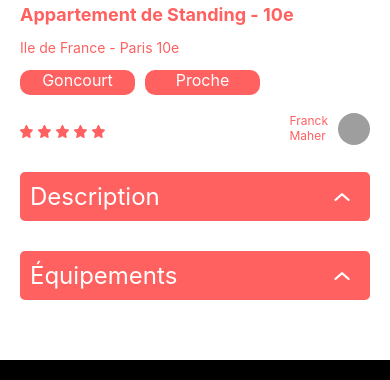
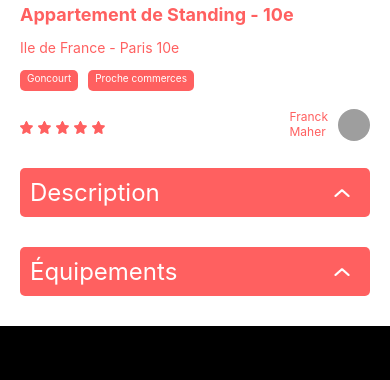
Before and after one commit to IanPelina/Kasa, a React (Create React App) app: page /logements/0979876d in a window 390 px wide. Shown: the part 405-785 px from the top of the page. Built offline with nearby package versions, Linux system fonts and the light colour scheme; grey boxes are pictures that could not be loaded.

Commit message:
manque lien + organisation sass fichier +(collapse/accordion)

```diff
--- a/src/components/Carrousel/Carrousel.jsx
+++ b/src/components/Carrousel/Carrousel.jsx
@@ -28,10 +28,11 @@ export default function Carrousel({pictures}) {
     return(
 
         <div className="apartment__img">
+            {pictures.length > 1 && (
             <div className="arrows">
-                <img className="show arrow left" src={left} onClick={previousSlide}/>
-                <img className="show arrow right" src={right} onClick={nextSlide}/>
-            </div>
+                <img className="show arrow left" src={left} onClick={previousSlide} />
+                <img className="show arrow right" src={right} onClick={nextSlide} />
+            </div>)}
             {pictures.map((picture, i) => (
                 <img key={picture} src={picture} className={getClassName(i)}></img>
             ))}
--- a/src/styles/SASS/partials/_housing.scss
+++ b/src/styles/SASS/partials/_housing.scss
@@ -69,12 +69,19 @@
             display: flex;
             gap: 10px;
             .apartment__tag {
-                width: 115px;
                 height: 25px;
                 border-radius: 10px;
                 background-color: $pink;
                 color: white;
                 text-align: center;
+                padding: 5px;
+                @media screen and (max-width: 768px) {
+                    width: fit-content;
+                    height: 18px;
+                    font-size: 10px;
+                    padding: 2px 7px 1px;
+                    border-radius: 5px;
+                }
             }
         }
     }
@@ -144,11 +151,11 @@
     display: flex;
     flex-direction: row;
     justify-content: space-between;
-    margin: 0 100px;
+    margin: 25px 100px 0;
     gap: 85px;
     @media screen and (max-width: 768px) {
         flex-direction: column;
-        margin: 0 20px;
+        margin: 0 20px -30px;
         gap: 0;
     }
     .housing-accordion {
--- a/src/styles/styles.css
+++ b/src/styles/styles.css
@@ -451,12 +451,21 @@ error-page {
   gap: 10px;
 }
 .apartment__infos .apartment__description .apartment__tags .apartment__tag {
-  width: 115px;
   height: 25px;
   border-radius: 10px;
   background-color: #FF6060;
   color: white;
   text-align: center;
+  padding: 5px;
+}
+@media screen and (max-width: 768px) {
+  .apartment__infos .apartment__description .apartment__tags .apartment__tag {
+    width: fit-content;
+    height: 18px;
+    font-size: 10px;
+    padding: 2px 7px 1px;
+    border-radius: 5px;
+  }
 }
 @media screen and (max-width: 768px) {
   .apartment__infos .apartment__user {
@@ -527,13 +536,13 @@ error-page {
   display: flex;
   flex-direction: row;
   justify-content: space-between;
-  margin: 0 100px;
+  margin: 25px 100px 0;
   gap: 85px;
 }
 @media screen and (max-width: 768px) {
   .housing-accordions {
     flex-direction: column;
-    margin: 0 20px;
+    margin: 0 20px -30px;
     gap: 0;
   }
 }
```
Also changed, not shown: 1 other file (tests, documents, lock files or other folders).
